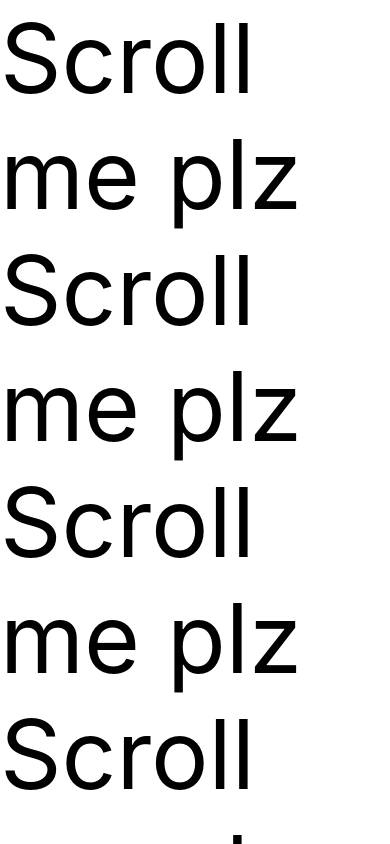
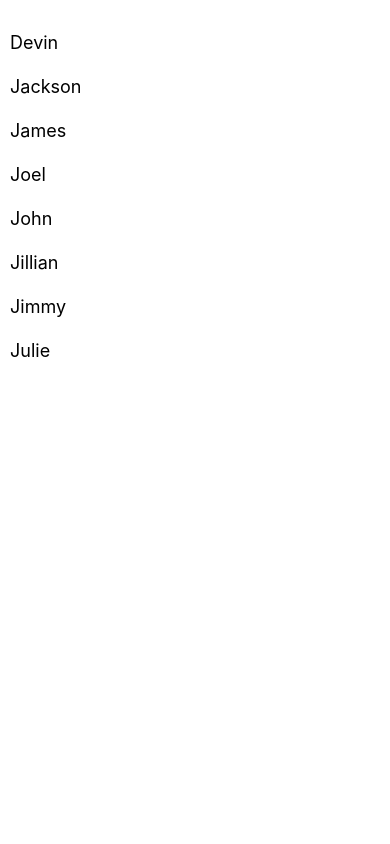
Before and after one commit to cuidezhu/ReactNativePractice, a React Native app: screen / in a window 390 px wide. Built offline with nearby package versions, Linux system fonts and the light colour scheme.

Commit message:
Using List Views

```diff
--- a/App.js
+++ b/App.js
@@ -1,36 +1,36 @@
 import React, { Component } from 'react';
-import { ScrollView, Image, Text } from 'react-native';
+import { FlatList, StyleSheet, Text, View } from 'react-native';
 
-export default class IScrolledDownAndWhatHappenedNextShockedMe extends Component {
+export default class FlatListBasics extends Component {
   render() {
     return (
-      <ScrollView>
-        <Text style={{fontSize: 96}}>Scroll me plz</Text>
-        <Image source={{uri: "https://facebook.github.io/react-native/img/favicon.png", width: 64, height: 64}} />
-        <Image source={{uri: "https://facebook.github.io/react-native/img/favicon.png", width: 64, height: 64}} />
-        <Image source={{uri: "https://facebook.github.io/react-native/img/favicon.png", width: 64, height: 64}} />
-        <Image source={{uri: "https://facebook.github.io/react-native/img/favicon.png", width: 64, height: 64}} />
-        <Image source={{uri: "https://facebook.github.io/react-native/img/favicon.png", width: 64, height: 64}} />
-        <Text style={{fontSize: 96}}>Scroll me plz</Text>
-        <Image source={{uri: "https://facebook.github.io/react-native/img/favicon.png", width: 64, height: 64}} />
-        <Image source={{uri: "https://facebook.github.io/react-native/img/favicon.png", width: 64, height: 64}} />
-        <Image source={{uri: "https://facebook.github.io/react-native/img/favicon.png", width: 64, height: 64}} />
-        <Image source={{uri: "https://facebook.github.io/react-native/img/favicon.png", width: 64, height: 64}} />
-        <Image source={{uri: "https://facebook.github.io/react-native/img/favicon.png", width: 64, height: 64}} />
-        <Text style={{fontSize: 96}}>Scroll me plz</Text>
-        <Image source={{uri: "https://facebook.github.io/react-native/img/favicon.png", width: 64, height: 64}} />
-        <Image source={{uri: "https://facebook.github.io/react-native/img/favicon.png", width: 64, height: 64}} />
-        <Image source={{uri: "https://facebook.github.io/react-native/img/favicon.png", width: 64, height: 64}} />
-        <Image source={{uri: "https://facebook.github.io/react-native/img/favicon.png", width: 64, height: 64}} />
-        <Image source={{uri: "https://facebook.github.io/react-native/img/favicon.png", width: 64, height: 64}} />
-        <Text style={{fontSize: 96}}>Scroll me plz</Text>
-        <Image source={{uri: "https://facebook.github.io/react-native/img/favicon.png", width: 64, height: 64}} />
-        <Image source={{uri: "https://facebook.github.io/react-native/img/favicon.png", width: 64, height: 64}} />
-        <Image source={{uri: "https://facebook.github.io/react-native/img/favicon.png", width: 64, height: 64}} />
-        <Image source={{uri: "https://facebook.github.io/react-native/img/favicon.png", width: 64, height: 64}} />
-        <Image source={{uri: "https://facebook.github.io/react-native/img/favicon.png", width: 64, height: 64}} />
-        <Text style={{fontSize:80}}>React Native</Text>
-      </ScrollView>
+      <View style={styles.container}>
+        <FlatList
+          data={[
+            {key: 'Devin'},
+            {key: 'Jackson'},
+            {key: 'James'},
+            {key: 'Joel'},
+            {key: 'John'},
+            {key: 'Jillian'},
+            {key: 'Jimmy'},
+            {key: 'Julie'},
+          ]}
+          renderItem={({item}) => <Text style={styles.item}>{item.key}</Text>}
+        />
+      </View>
     )
   }
 }
+
+const styles = StyleSheet.create({
+  container: {
+    flex: 1,
+    paddingTop: 22,
+  },
+  item: {
+    padding: 10,
+    fontSize: 18,
+    height: 44,
+  },
+})
```
